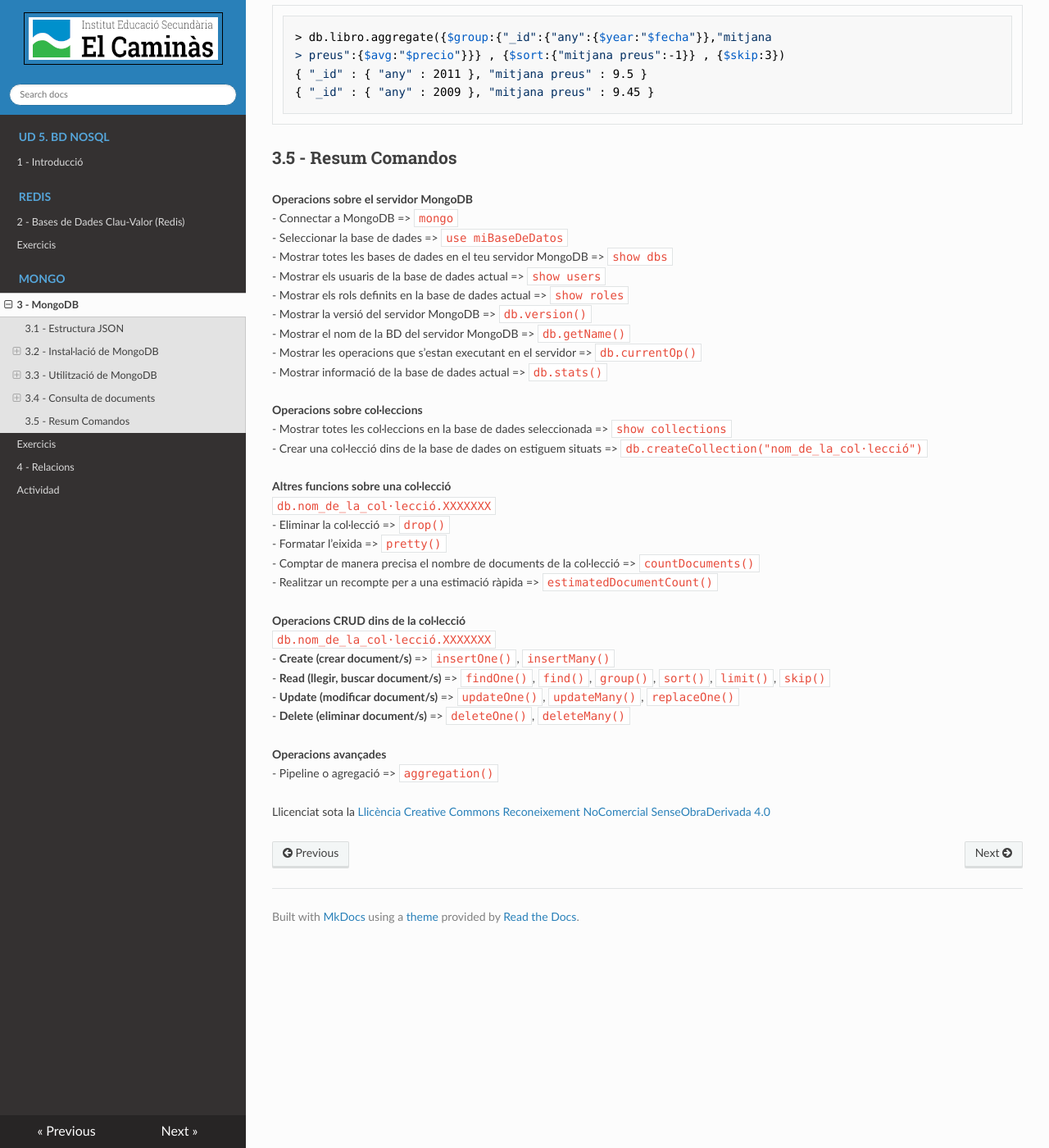
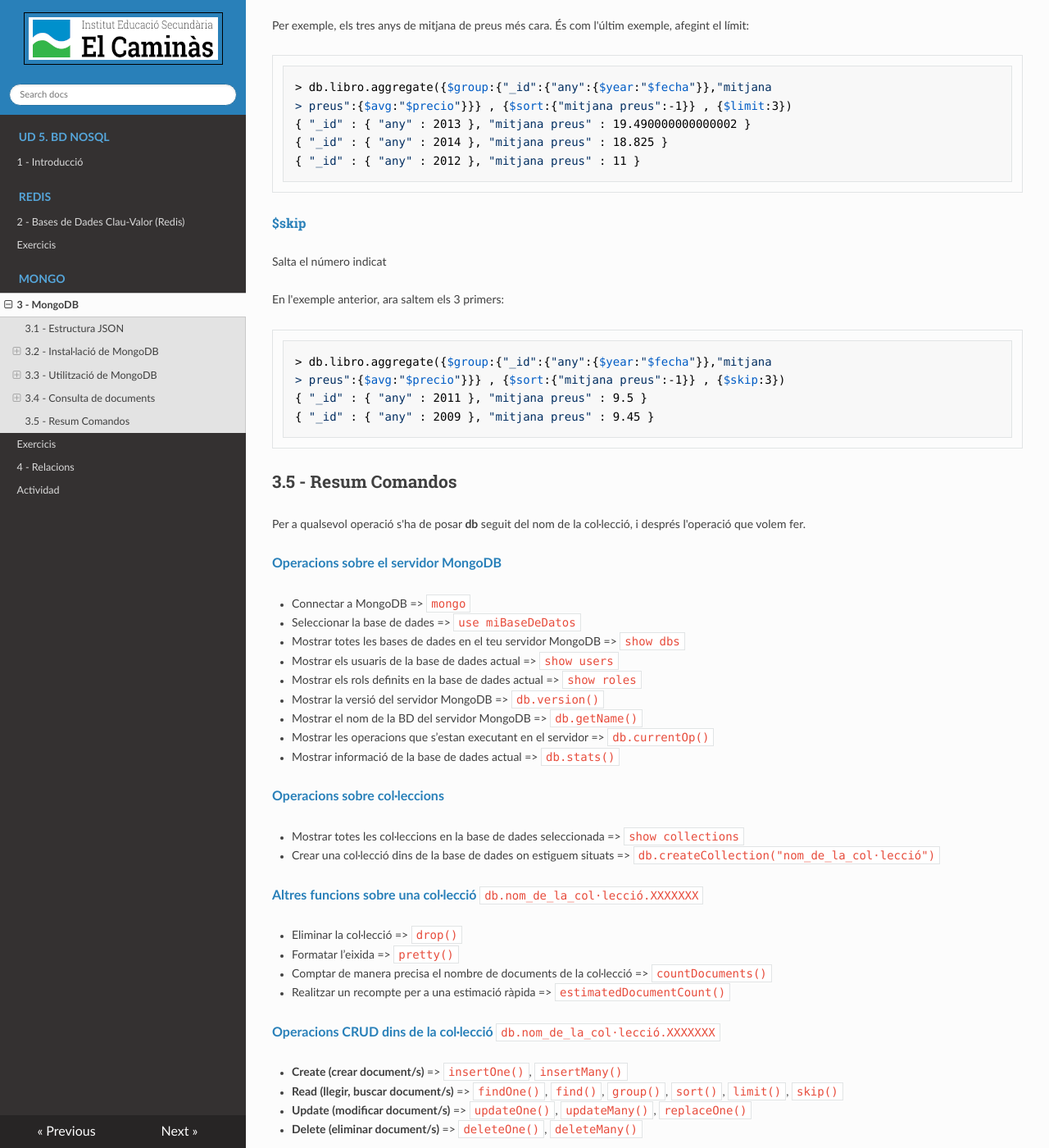
Before and after one commit to asalvadorc/BBDD_NoSQL, an MkDocs documentation site: the page built from docs/3__mongodb.md, in a window 1280 px wide and 1400 px high, scrolled down 63280 px. Shown: the whole window at 82% size. Built offline with MkDocs 1.6.1, drawn with Linux system fonts in a browser that asks for light colours; nearby versions of some CDN libraries; some of the changed lines change nothing that is shown; some of the changed text lies outside the part shown.

Commit message:
comandos

```diff
--- a/docs/3__mongodb.md
+++ b/docs/3__mongodb.md
@@ -453,8 +453,14 @@
 
 **Probar el funcionament**{.azul}
 
-Per a provar el seu funcionament, anem a fer un parell de comandos: un per a
-guardar un document i un altre per a reculerar-lo.
+Per a provar el seu funcionament, anem a fer un parell de comandos:
+
+![](funcionamiento2.png)
+
+- Mostrar la versió del servidor MongoDB => `db.version()`
+- Mostrar totes les bases de dades en el teu servidor MongoDB => `show dbs`
+- Mostrar el nom de la BD del servidor MongoDB => `db.getName()`
+- Mostrar totes les col·leccions en la base de dades seleccionada => `show collections`
 
 Per a qualsevol operació s'ha de posar **db** seguit del nom de la col·lecció,
 i després l'operació que volem fer. Amb el sgüent:
@@ -2690,7 +2696,11 @@
 
 ## 3.5 - Resum Comandos
 
-**Operacions sobre el servidor MongoDB**
+Per a qualsevol operació s'ha de posar **db** seguit del nom de la col·lecció,
+i després l'operació que volem fer.
+
+**Operacions sobre el servidor MongoDB**{.azul}
+
 - Connectar a MongoDB => `mongo`
 - Seleccionar la base de dades => `use miBaseDeDatos`
 - Mostrar totes les bases de dades en el teu servidor MongoDB => `show dbs`
@@ -2701,25 +2711,27 @@
 - Mostrar les operacions que s’estan executant en el servidor => `db.currentOp()`
 - Mostrar informació de la base de dades actual => `db.stats()`
 
-**Operacions sobre col·leccions**
+**Operacions sobre col·leccions**{.azul}
+
 - Mostrar totes les col·leccions en la base de dades seleccionada => `show collections`
 - Crear una col·lecció dins de la base de dades on estiguem situats => `db.createCollection("nom_de_la_col·lecció")`
 
-**Altres funcions sobre una col·lecció**
-`db.nom_de_la_col·lecció.XXXXXXX`
+**Altres funcions sobre una col·lecció**{.azul}  `db.nom_de_la_col·lecció.XXXXXXX`
+
 - Eliminar la col·lecció => `drop()`
 - Formatar l’eixida => `pretty()`
 - Comptar de manera precisa el nombre de documents de la col·lecció => `countDocuments()`
 - Realitzar un recompte per a una estimació ràpida => `estimatedDocumentCount()`
 
-**Operacions CRUD dins de la col·lecció**
-`db.nom_de_la_col·lecció.XXXXXXX`
+**Operacions CRUD dins de la col·lecció**{.azul}  `db.nom_de_la_col·lecció.XXXXXXX`
+
 - **Create (crear document/s)** => `insertOne()`, `insertMany()`
 - **Read (llegir, buscar document/s)** => `findOne()`, `find()`, `group()`, `sort()`, `limit()`, `skip()`
 - **Update (modificar document/s)** => `updateOne()`, `updateMany()`, `replaceOne()`
 - **Delete (eliminar document/s)** => `deleteOne()`, `deleteMany()`
 
-**Operacions avançades**
+**Operacions avançades**{.azul}
+
 - Pipeline o agregació => `aggregation()`
 
 Llicenciat sota la  [Llicència Creative Commons Reconeixement NoComercial
```
Also changed, not shown: docs/funcionamiento2.png (added).
